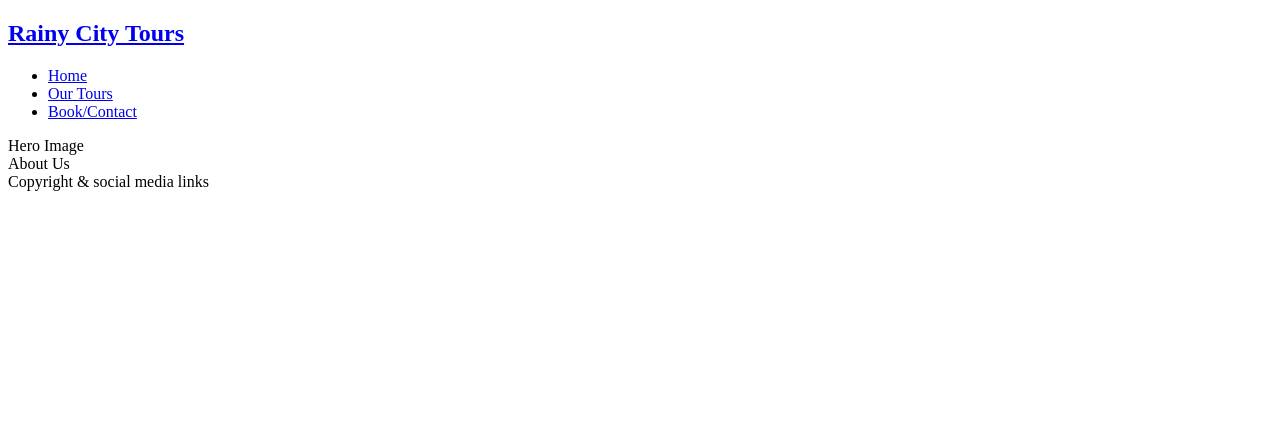
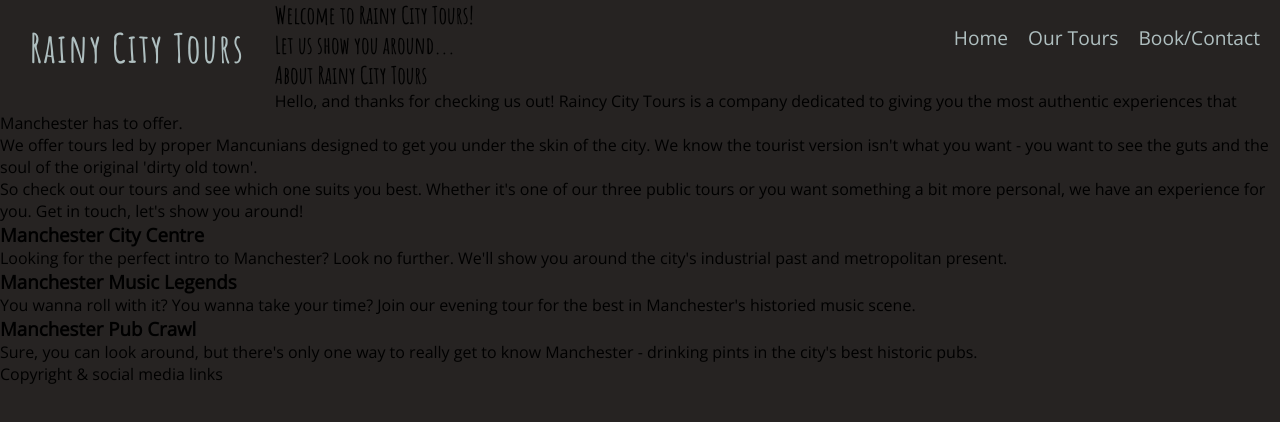
Before and after one commit to george-want/5p-portfolio1-repo, a plain HTML site: page index.html in a window 1280 px wide. Drawn offline with nearby package versions, Linux system fonts and the light colour scheme.

Commit message:
Edit readme and add content to hero image and About sections on homepage

```diff
--- a/assets/css/style.css
+++ b/assets/css/style.css
@@ -0,0 +1,42 @@
+@import url('https://fonts.googleapis.com/css2?family=Amatic+SC:wght@700&family=Open+Sans:wght@300&display=swap');
+
+* {
+    margin: 0;
+    padding: 0;
+    border: 0;
+}
+
+body {
+    font-family: Open Sans, sans-serif;
+    background-color: #262322;
+}
+
+h1, h2 {
+    font-family: 'Amatic SC', sans-serif;
+}
+
+/* nav bar */
+
+header {
+    line-height: 75px;
+}
+
+#RCT-logo {
+    float: left;
+    font-size: 250%;
+    margin: 10px 30px;
+    letter-spacing: 2px;
+    color: #afbfc0
+}
+
+#menu li {
+    float: right;
+    font-size: 120%;
+    list-style-type: none;
+    margin-right: 20px;
+}
+
+#menu a {
+    text-decoration: none;
+    color: #afbfc0
+}
--- a/index.html
+++ b/index.html
@@ -12,24 +12,59 @@
 <body>
     <header>
         <a href="index.html">
-            <h2>Rainy City Tours</h2>
+            <h1 id="RCT-logo">Rainy City Tours</h1>
         </a>
-        <nav>
+        <nav id="menu">
             <ul>
                 <li>
-                    <a href="index.html">Home</a>
+                    <a href="#">Book/Contact</a>
                 </li>
                 <li>
                     <a href="#">Our Tours</a>
                 </li>
                 <li>
-                    <a href="#">Book/Contact</a>
+                    <a href="index.html">Home</a>
                 </li>
-            </ul>
+                </ul>
         </nav>
     </header>
-    <section>Hero Image</section>
-    <section>About Us</section>
+
+    <!--Hero Image-->
+
+    <section>
+        <div id="hero-image"></div>
+        <div id="welcome-text">
+            <h2>Welcome to Rainy City Tours!</h2>
+        </div>
+        <div id="invitation-text">
+            <h2>Let us show you around...</h2>
+        </div>
+    </section>
+
+<!--About the company-->
+
+    <section>
+        <div>
+            <h2>About Rainy City Tours</h2>
+            <p>Hello, and thanks for checking us out! Raincy City Tours is a company dedicated to giving you the most authentic experiences that Manchester has to offer.</p>
+            <p>We offer tours led by proper Mancunians designed to get you under the skin of the city. We know the tourist version isn't what you want - you want to see the guts and the soul of the original 'dirty old town'.</p>
+            <p>So check out our tours and see which one suits you best. Whether it's one of our three public tours or you want something a bit more personal, we have an experience for you. Get in touch, let's show you around!</p>
+        </div>
+        <div>
+            <div>
+                <h3>Manchester City Centre</h3>
+                <p>Looking for the perfect intro to Manchester? Look no further. We'll show you around the city's industrial past and metropolitan present.</p>
+            </div>
+            <div>
+                <h3>Manchester Music Legends</h3>
+                <p>You wanna roll with it? You wanna take your time? Join our evening tour for the best in Manchester's historied music scene.</p>
+            </div>
+            <div>
+                <h3>Manchester Pub Crawl</h3>
+                <p>Sure, you can look around, but there's only one way to really get to know Manchester - drinking pints in the city's best historic pubs.</p>
+            </div>
+        </div>
+    </section>
     <footer>Copyright & social media links</footer>
 </body>
 </html>
```
Also changed, not shown: 1 other file.
